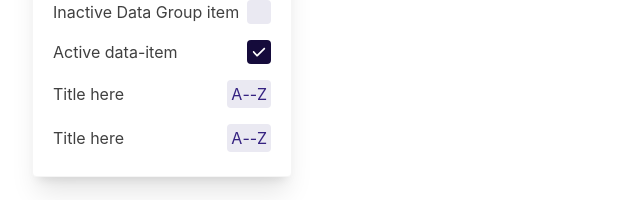
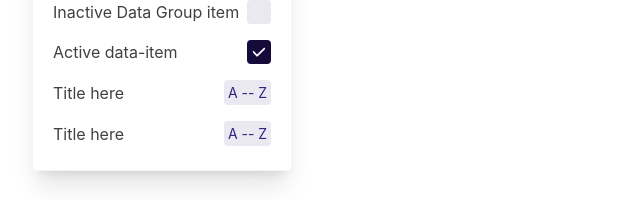
Before and after one commit to raghavd17/tailwindcss-react, a React (Create React App) app: page /Dropdown in a window 1280 px wide. Both pictures are taken after a click on the button "Open Dropdown". Shown: the part 219-419 px from the top of the page, without its empty margins (0-640 px from the left). Built offline with nearby package versions, Linux system fonts and the light colour scheme.

Commit message:
list label style fix for safari

```diff
--- a/src/Components/Dropdown/Dropdown.js
+++ b/src/Components/Dropdown/Dropdown.js
@@ -57,7 +57,7 @@ const Dropdown = () => {
             <div className="list-title">Title here
               </div>
             <div className="item-checkbox group" data-state="">
-              <div className="flex ">
+              <div className="list-label">
               <span>A</span>  -- <span>Z</span>
               </div>
             </div>
@@ -66,7 +66,7 @@ const Dropdown = () => {
             <div  className="list-title">Title here
               </div>
             <div className="item-checkbox" data-state="">
-              <div className="flex">
+              <div className="list-label">
               <span>A</span>  -- <span>Z</span>
               </div>
             </div>
```
